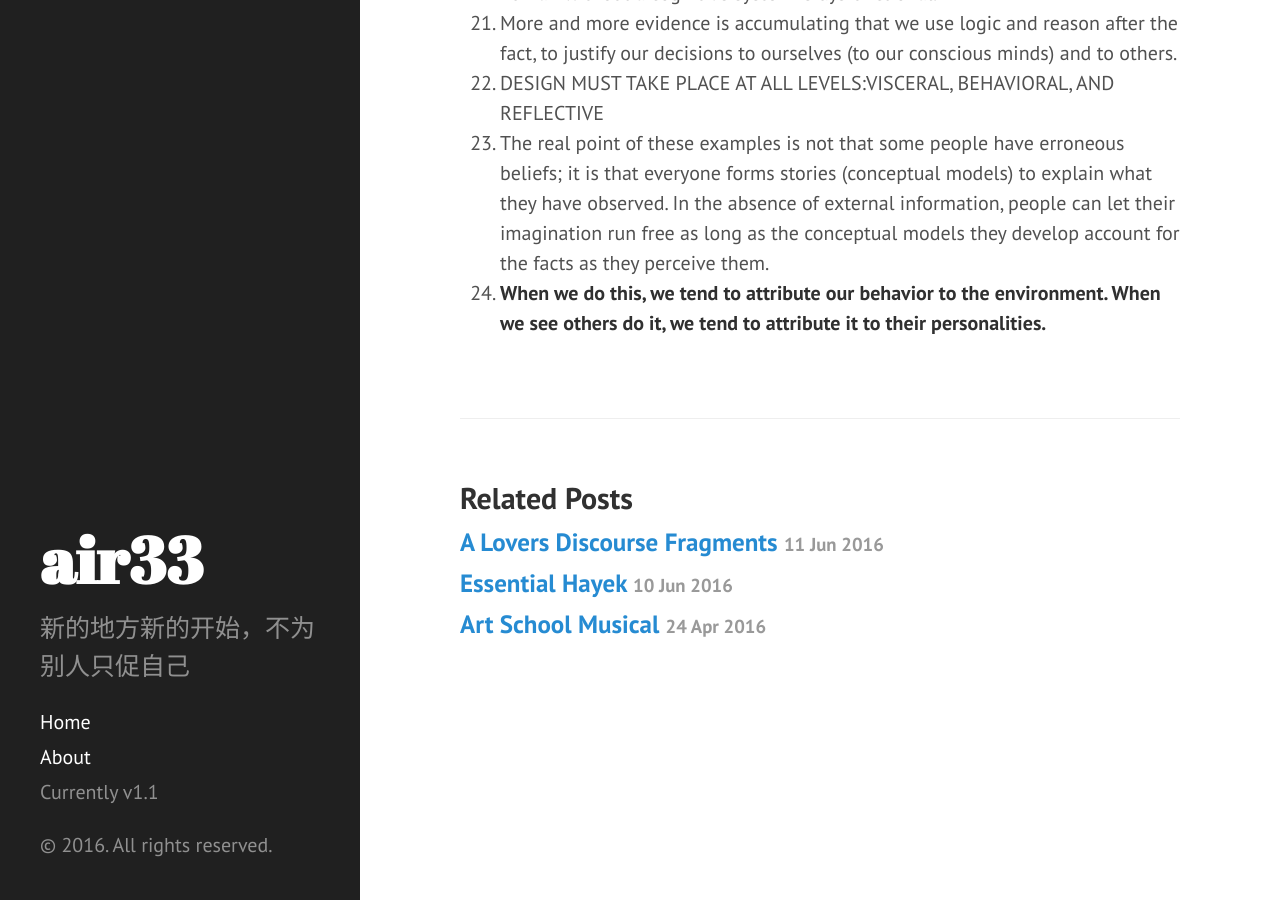
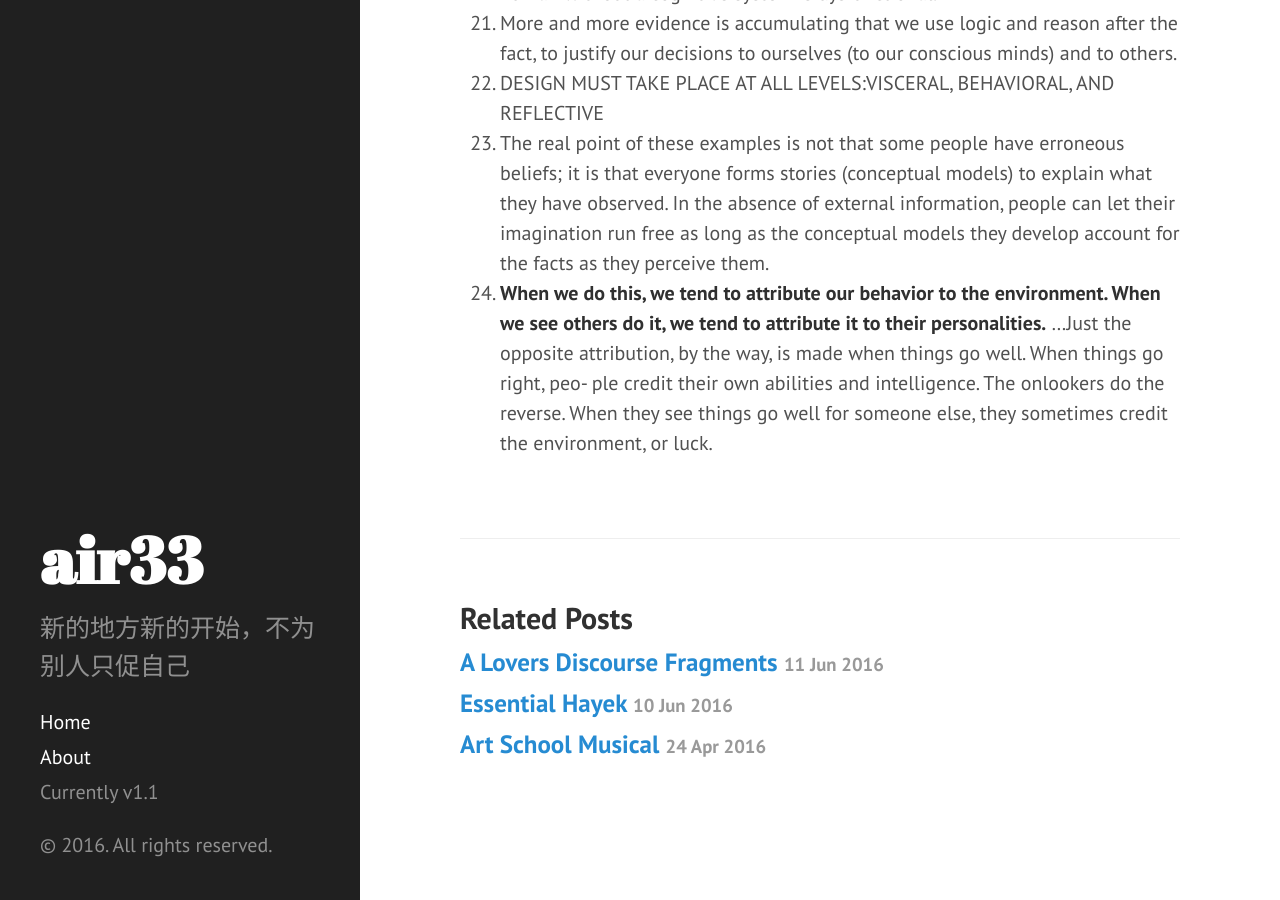
Before and after one commit to air33/air33.github.io, a Jekyll site: the page built from _posts/2016-06-18-The-Design-of-Everyday-Things.md, in a window 1280 px wide and 900 px high, scrolled down 2647 px. Built offline with Jekyll 4.4.1, drawn with Linux system fonts in a browser that asks for light colours.

```diff
--- a/_posts/2016-06-18-The-Design-of-Everyday-Things.md
+++ b/_posts/2016-06-18-The-Design-of-Everyday-Things.md
@@ -97,4 +97,8 @@
 perceive them.
 24. **When we do this, we tend to attribute our behavior
 to the environment. When we see others do it, we tend to attribute
-it to their personalities.**
+it to their personalities.** ...Just the opposite attribution, by
+the way, is made when things go well. When things go right, peo-
+ple credit their own abilities and intelligence. The onlookers do
+the reverse. When they see things go well for someone else, they
+sometimes credit the environment, or luck.
```
